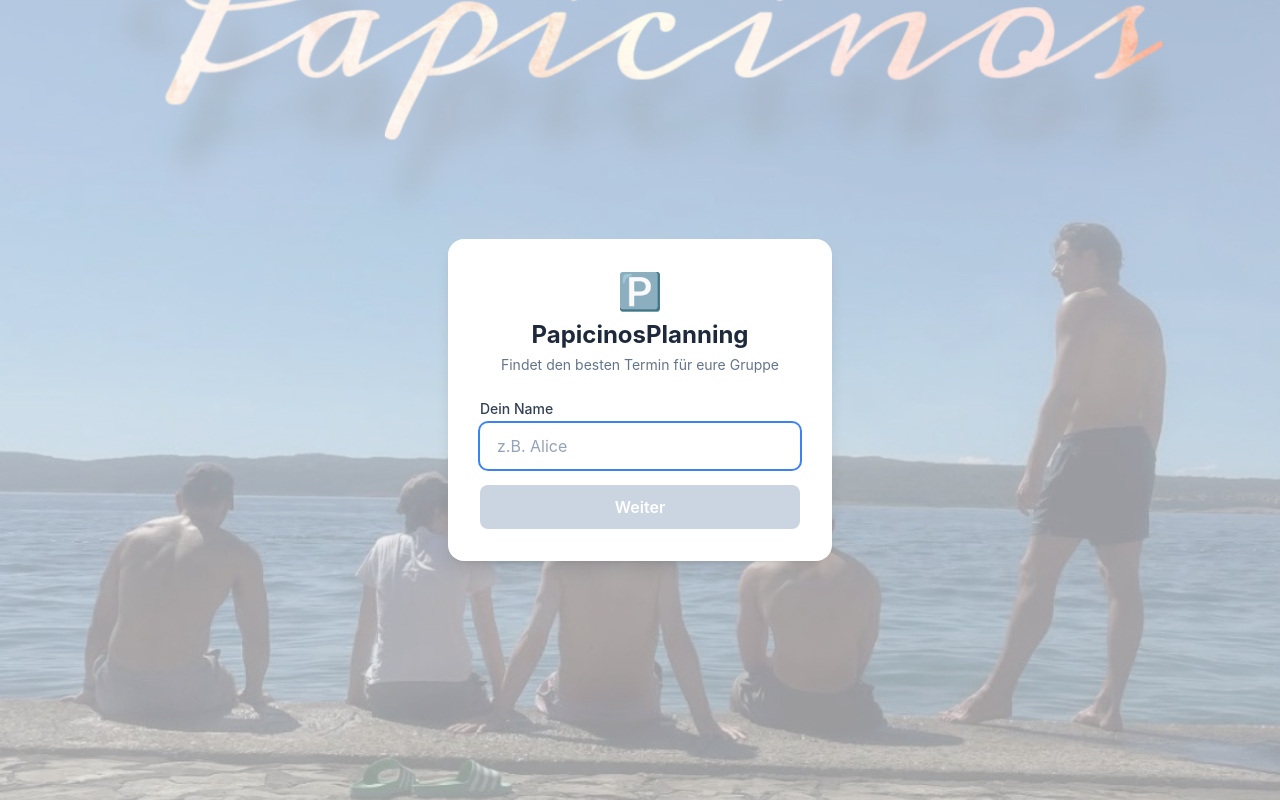
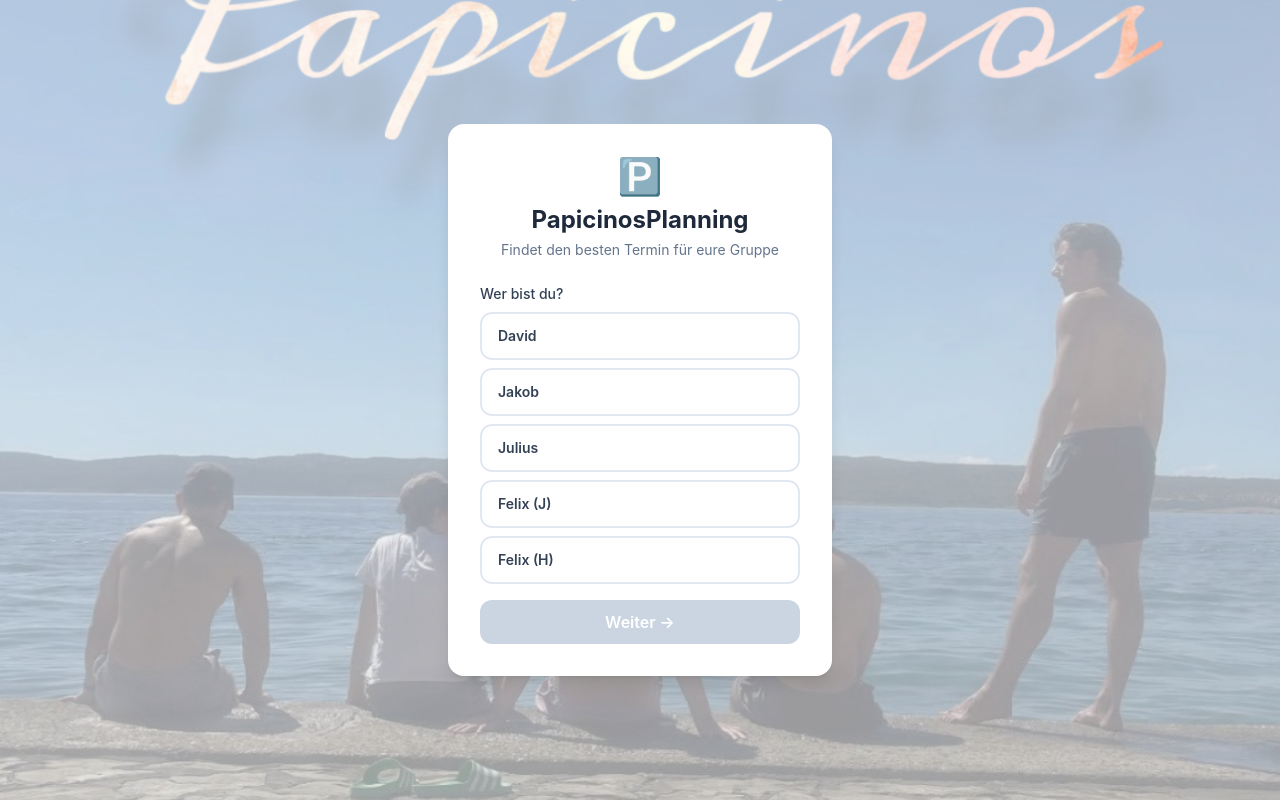
Before and after one commit to vdavid078/whentoplan, a Next.js app: page / in a window 1280 px wide. Built offline with nearby package versions, Linux system fonts and the light colour scheme; no server answers.

Commit message:
replace name input with member picker + humorous AGB with girlfriend ban

```diff
--- a/app/page.tsx
+++ b/app/page.tsx
@@ -3,10 +3,14 @@
 import { useState, useEffect } from "react";
 import WeekCalendar from "@/components/WeekCalendar";
 
+const MEMBERS = ["David", "Jakob", "Julius", "Felix (J)", "Felix (H)"];
+
 export default function Home() {
-  const [userName, setUserName] = useState<string | null>(null);
-  const [inputValue, setInputValue] = useState("");
-  const [mounted, setMounted] = useState(false);
+  const [userName, setUserName]     = useState<string | null>(null);
+  const [selected, setSelected]     = useState<string>("");
+  const [step, setStep]             = useState<"pick" | "agb">("pick");
+  const [agreed, setAgreed]         = useState(false);
+  const [mounted, setMounted]       = useState(false);
 
   useEffect(() => {
     setMounted(true);
@@ -14,18 +18,25 @@ export default function Home() {
     if (stored) setUserName(stored);
   }, []);
 
-  function handleSubmit(e: React.FormEvent) {
+  function handlePickSubmit(e: React.FormEvent) {
     e.preventDefault();
-    const name = inputValue.trim();
-    if (!name) return;
-    localStorage.setItem("whentoplan_user", name);
-    setUserName(name);
+    if (!selected) return;
+    setStep("agb");
+  }
+
+  function handleAgbSubmit(e: React.FormEvent) {
+    e.preventDefault();
+    if (!agreed) return;
+    localStorage.setItem("whentoplan_user", selected);
+    setUserName(selected);
   }
 
   function handleChangeName() {
     localStorage.removeItem("whentoplan_user");
     setUserName(null);
-    setInputValue("");
+    setSelected("");
+    setAgreed(false);
+    setStep("pick");
   }
 
   if (!mounted) return null;
@@ -35,54 +46,110 @@ export default function Home() {
       <main className="min-h-screen flex items-center justify-center relative">
         <div className="fixed inset-0 bg-cover bg-center -z-10" style={{ backgroundImage: "url('/papicinos.jpg')" }} />
         <div className="fixed inset-0 bg-white/60 -z-10" />
+
+        {step === "pick" ? (
+          /* ── Step 1: Name auswählen ── */
           <div className="bg-white rounded-2xl shadow-lg p-8 w-full max-w-sm mx-4">
             <div className="text-center mb-6">
               <div className="text-4xl mb-2">🅿️</div>
               <h1 className="text-2xl font-bold text-slate-800">PapicinosPlanning</h1>
-            <p className="text-slate-500 text-sm mt-1">
-              Findet den besten Termin für eure Gruppe
-            </p>
+              <p className="text-slate-500 text-sm mt-1">Findet den besten Termin für eure Gruppe</p>
             </div>
-          <form onSubmit={handleSubmit} className="space-y-4">
+            <form onSubmit={handlePickSubmit} className="space-y-4">
               <div>
-              <label
-                htmlFor="name"
-                className="block text-sm font-medium text-slate-700 mb-1"
+                <label className="block text-sm font-medium text-slate-700 mb-2">Wer bist du?</label>
+                <div className="flex flex-col gap-2">
+                  {MEMBERS.map(name => (
+                    <button
+                      key={name}
+                      type="button"
+                      onClick={() => setSelected(name)}
+                      className={`w-full text-left px-4 py-3 rounded-xl border-2 text-sm font-semibold transition-all ${
+                        selected === name
+                          ? "border-blue-500 bg-blue-50 text-blue-700"
+                          : "border-slate-200 bg-white text-slate-700 hover:border-slate-300 hover:bg-slate-50"
+                      }`}
                     >
-                Dein Name
-              </label>
-              <input
-                id="name"
-                type="text"
-                value={inputValue}
-                onChange={(e) => setInputValue(e.target.value)}
-                placeholder="z.B. Alice"
-                maxLength={40}
-                autoFocus
-                className="w-full border border-slate-300 rounded-lg px-4 py-2.5 text-slate-800 placeholder-slate-400 focus:outline-none focus:ring-2 focus:ring-blue-500 focus:border-transparent"
-              />
+                      {selected === name ? "✓ " : ""}{name}
+                    </button>
+                  ))}
+                </div>
               </div>
               <button
                 type="submit"
-              disabled={!inputValue.trim()}
-              className="w-full bg-blue-600 hover:bg-blue-700 disabled:bg-slate-300 disabled:cursor-not-allowed text-white font-semibold rounded-lg py-2.5 transition-colors"
+                disabled={!selected}
+                className="w-full bg-blue-600 hover:bg-blue-700 disabled:bg-slate-300 disabled:cursor-not-allowed text-white font-semibold rounded-xl py-2.5 transition-colors"
               >
-              Weiter
+                Weiter →
               </button>
             </form>
           </div>
+        ) : (
+          /* ── Step 2: AGB ── */
+          <div className="bg-white rounded-2xl shadow-lg w-full max-w-md mx-4 overflow-hidden">
+            <div className="px-6 pt-6 pb-4 border-b border-slate-100">
+              <div className="text-center">
+                <div className="text-3xl mb-1">📜</div>
+                <h2 className="text-lg font-bold text-slate-800">Nutzungsbedingungen</h2>
+                <p className="text-xs text-slate-400 mt-0.5">PapicinosPlanning GmbH & Co. Freundeskreis KG · Version 4.20</p>
+              </div>
+            </div>
+
+            <div className="px-6 py-4 max-h-64 overflow-y-auto text-xs text-slate-500 space-y-3 leading-relaxed border-b border-slate-100 bg-slate-50/50">
+              <p><span className="font-bold text-slate-700">§ 1 – Geltungsbereich</span><br />
+              Diese Nutzungsbedingungen gelten für alle natürlichen Personen, die sich als {selected} identifizieren und den Dienst PapicinosPlanning (nachfolgend „die App", „dieses Wunderwerk" oder „das Ding") nutzen möchten. Mit dem Klick auf „Ich stimme zu" erkennt der Nutzer an, dass er diese Bedingungen gelesen, verstanden und innerlich geseufzt hat.</p>
+
+              <p><span className="font-bold text-slate-700">§ 2 – Zweck der Plattform</span><br />
+              Die App dient ausschließlich der Koordination gemeinsamer Freizeitaktivitäten im Freundeskreis. Eine kommerzielle Nutzung ist untersagt. Eine romantische Nutzung ist ebenfalls untersagt. Insbesondere ist es strengstens verboten, die App als Ausrede zu verwenden, um Verabredungen zu verschieben, weil „man ja warten muss bis alle können".</p>
+
+              <p><span className="font-bold text-slate-700">§ 3 – Mitnahmeverbot (WICHTIG. SEHR WICHTIG. BITTE LESEN.)</span><br />
+              Der Nutzer bestätigt hiermit feierlich, eidlich und mit vollständiger geistiger Zurechnungsfähigkeit, dass er zu keinem durch diese App geplanten Treffen seine Freundin, Partnerin, Begleiterin, Verlobte, Ehefrau oder sonstige romantisch assoziierte Begleitperson mitbringen wird. Dies gilt unabhängig davon, ob sie „nur kurz vorbeischaut", „eh bald geht" oder „wirklich total entspannt ist und niemanden stört". Sie stört. Wir wissen es. Du weißt es. Sie weiß es. § 3 weiß es.</p>
+
+              <p><span className="font-bold text-slate-700">§ 4 – Haftungsausschluss</span><br />
+              PapicinosPlanning übernimmt keine Haftung für: schlechtes Wetter, ausgebuchte Restaurants, Verfügbarkeitslücken durch spontane Beziehungsurlaube, Felix (H) der doch nicht kann, Felix (J) der auch nicht kann, sowie jegliche Form von Gruppenentscheidungsparalyse.</p>
+
+              <p><span className="font-bold text-slate-700">§ 5 – Salvatorische Klausel</span><br />
+              Sollte eine Bestimmung dieser AGB unwirksam sein, bleiben die übrigen Bestimmungen gültig. Sollten alle Bestimmungen unwirksam sein, bleibt § 3 trotzdem in Kraft. Immer.</p>
+            </div>
+
+            <form onSubmit={handleAgbSubmit} className="px-6 py-4 space-y-4">
+              <label className="flex items-start gap-3 cursor-pointer group">
+                <input
+                  type="checkbox"
+                  checked={agreed}
+                  onChange={e => setAgreed(e.target.checked)}
+                  className="mt-0.5 w-4 h-4 shrink-0 accent-blue-600 cursor-pointer"
+                />
+                <span className="text-xs text-slate-600 leading-relaxed group-hover:text-slate-800 transition-colors">
+                  Ich, <span className="font-bold text-slate-800">{selected}</span>, habe die Nutzungsbedingungen gelesen und stimme ihnen zu – insbesondere § 3. Ich werde niemanden mitbringen. Niemanden. Ich schwöre es beim Papicinos.
+                </span>
+              </label>
+              <div className="flex gap-2">
+                <button
+                  type="button"
+                  onClick={() => setStep("pick")}
+                  className="px-4 py-2.5 rounded-xl border border-slate-200 text-sm text-slate-500 hover:bg-slate-50 transition-colors"
+                >
+                  ← Zurück
+                </button>
+                <button
+                  type="submit"
+                  disabled={!agreed}
+                  className="flex-1 bg-blue-600 hover:bg-blue-700 disabled:bg-slate-300 disabled:cursor-not-allowed text-white font-semibold rounded-xl py-2.5 text-sm transition-colors"
+                >
+                  Zustimmen & Weiter
+                </button>
+              </div>
+            </form>
+          </div>
+        )}
       </main>
     );
   }
 
   return (
     <main className="min-h-screen relative">
-      {/* Background photo */}
-      <div
-        className="fixed inset-0 bg-cover bg-center -z-10"
-        style={{ backgroundImage: "url('/papicinos.jpg')" }}
-      />
-      {/* Light overlay so calendar stays readable */}
+      <div className="fixed inset-0 bg-cover bg-center -z-10" style={{ backgroundImage: "url('/papicinos.jpg')" }} />
       <div className="fixed inset-0 bg-white/70 -z-10" />
 
       <header className="bg-white/85 backdrop-blur border-b border-slate-200 px-4 py-3 flex items-center justify-between sticky top-0 z-10 shadow-sm">
@@ -95,10 +162,7 @@ export default function Home() {
             <div className="w-2 h-2 rounded-full bg-green-400" />
             <span className="text-xs font-semibold text-slate-700">{userName}</span>
           </div>
-          <button
-            onClick={handleChangeName}
-            className="text-xs text-slate-400 hover:text-slate-600 transition-colors"
-          >
+          <button onClick={handleChangeName} className="text-xs text-slate-400 hover:text-slate-600 transition-colors">
             ✕
           </button>
         </div>
```
Lines whose indentation alone changed are shown as unchanged.
